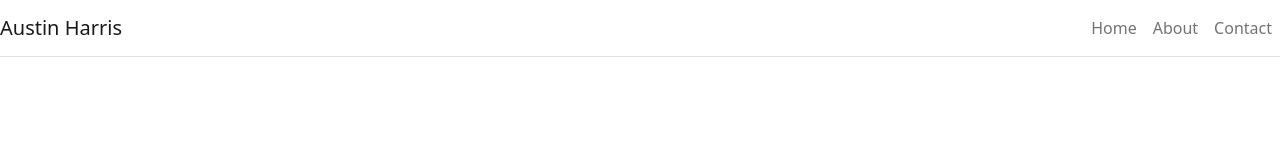
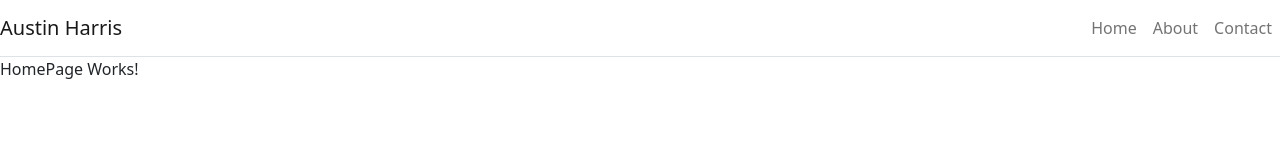
Before and after one commit to loophalen/react-portfolio-site, a React (Create React App) app: page / in a window 1280 px wide. Shown: the top 160 px of the page. Built offline with nearby package versions, Linux system fonts and the light colour scheme.

Commit message:
added HomePage and Router

```diff
--- a/src/App.js
+++ b/src/App.js
@@ -1,11 +1,12 @@
 import React from "react";
-import { BrowserRouter as Router, Link } from "react-router-dom";
+import { BrowserRouter as Router, Route, Link } from "react-router-dom";
 import Container from "react-bootstrap/Container";
 import Navbar from "react-bootstrap/Navbar";
 import Nav from "react-bootstrap/Nav";
 import "./App.css";
 
 import Footer from "./components/Footer";
+import HomePage from "./pages/HomePage";
 
 class App extends React.Component {
   constructor(props) {
@@ -54,6 +55,18 @@ class App extends React.Component {
             </Navbar.Collapse>
           </Navbar>
 
+          <Route
+            path="/"
+            exact
+            render={() => (
+              <HomePage
+                title={this.state.home.title}
+                subTitle={this.state.home.subTitle}
+                text={this.state.home.text}
+              />
+            )}
+          />
+
           <Footer />
         </Container>
       </Router>
--- /dev/null
+++ b/src/pages/HomePage.js
@@ -0,0 +1,7 @@
+import React from "react";
+
+function HomePage(props) {
+  return <p>HomePage Works!</p>;
+}
+
+export default HomePage;
```
